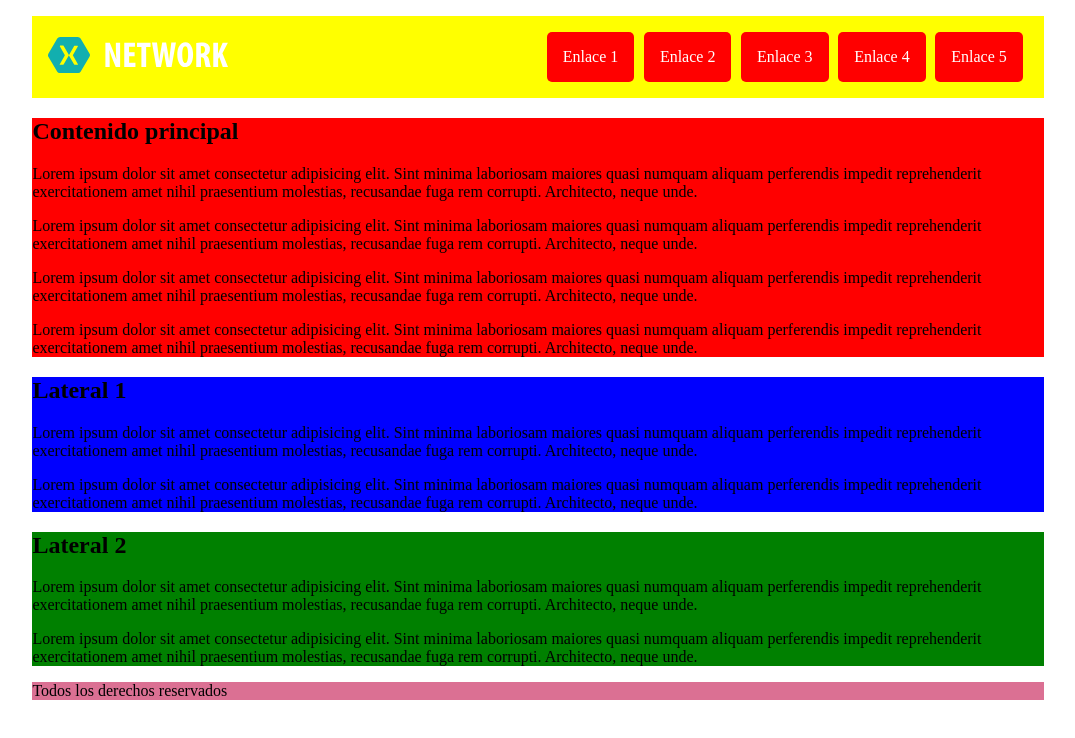
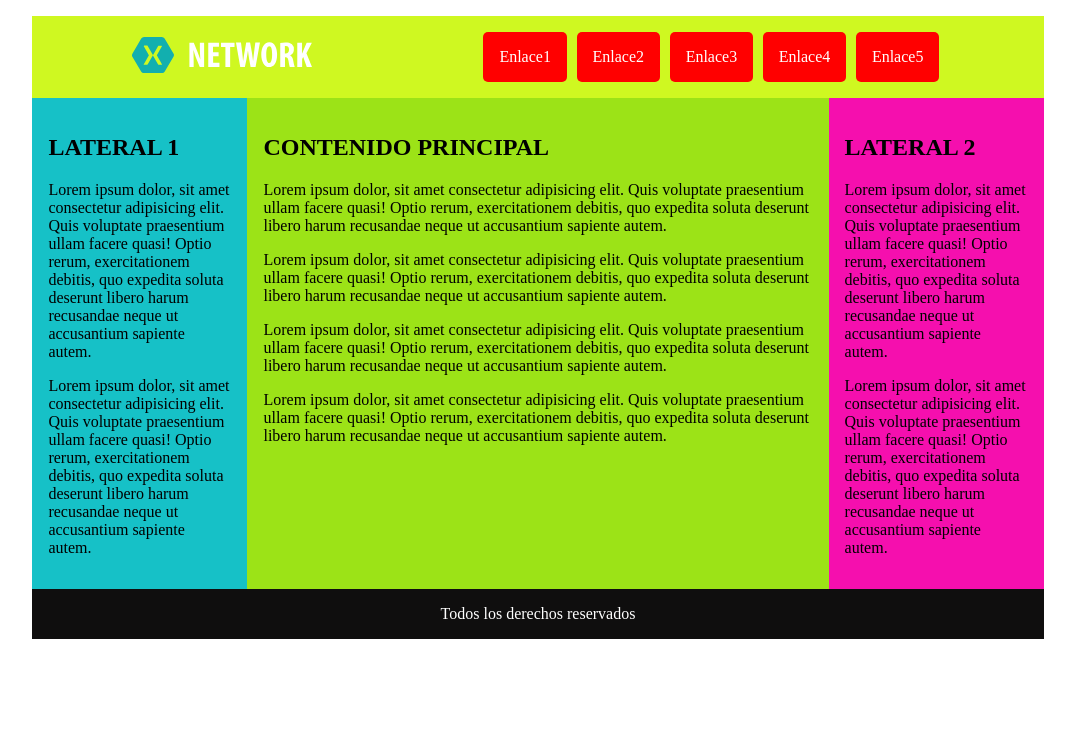
Before and after one commit to carcarabaca/proyecto_web, a plain HTML site: page flexbox - dise§o.html in a window 1280 px wide. Shown: the whole page, without its empty margins (102-1177 px from the left). Drawn offline with Linux system fonts and the light colour scheme.

Commit message:
primer commit en nuevo equipo

```diff
--- a/flexbox - dise§o.html
+++ b/flexbox - dise§o.html
@@ -2,62 +2,126 @@
 <html lang="en">
 
 <head>
-    <title>NETWORK | Soluciones Móbiles para empresas</title>
+    <title>NETWORK | Soluciones Móviles para empresas</title>
     <!-- Required meta tags always come first -->
     <meta charset="utf-8">
     <meta name="viewport" content="width=device-width, initial-scale=1, shrink-to-fit=no">
     <meta http-equiv="x-ua-compatible" content="ie=edge">
     <style>
+
        .contenedor{
            max-width: 80%;
-            margin:1rem auto;
+           margin: 1rem auto;
+           display: flex;
+           flex-wrap: wrap;
+       }
+       header{
+           background: #cff821;
+           padding: 1rem;
+           display: flex;
+           justify-content: space-around;
+           align-items: center;
+           flex: 1 1 100%;
+           order:0;
 
        }
-        header{
-            background: yellow;
-            padding: 1rem;
-            display: flex;
-            justify-content: space-between;
-            align-items: center;
-        }
-        header img {
-            width: 100%;
-
-        }
-        header a{
+       header a {
            flex: 0 1 180px;
        }
+       header a img{
+           width: 100%;
+       }
        header nav ul {
+           list-style: none;
+           padding: 0;
+           margin: 0;
            display: flex;
-            list-style: none;
-            padding:0;
-            margin:0;
-
        }
-        header nav ul li a {
+       header nav ul li a{
            display: block;
            background: red;
-            color: white;
+           color: #fff;
            padding: 1rem;
-            margin:0 .3rem;
+           margin: 0 .3rem;
            border-radius: 5px;
            text-decoration: none;
        }
-        header nav ul li a:hover {
-            color:black;
-        }
        .contenido{
-            background: red;
+           background: #9ce317;
+           flex: 3 1 0px;
+           order:2;
+           padding: 1rem;
+
        }
        .lateral-1{
-            background: blue;
+           background: #16c1c7;
+           flex: 1 1 0px;
+           order:1;
+           padding: 1rem;
+
        }
        .lateral-2{
-            background:green;
+            background: #f50fae;
+           flex: 1 1 0px;
+           order:3;
+           padding: 1rem;
        }
        footer{
-            background: palevioletred;
+           background: #0F0E0E;
+           color:white;
+           flex: 1 1 100%;
+           text-align: center;
+           order:4;
        }
+
+       @media (max-width:1000px){
+           .contenedor{
+               max-width: 90%;
+           }
+       }
+       @media (max-width:850px){
+           header{
+              flex-direction: column;
+           }
+           header a {
+               flex: 0 1 auto;
+               margin-bottom: 1rem;
+           }
+       }
+       @media (max-width:700px){
+
+            .lateral-1,.contenido,.lateral-2{
+                flex: 1 1 100%;
+            }
+       }
+       @media (max-width:590px){
+            .contenedor{
+                margin: 0;
+                max-width: 100%;
+            }
+            header{
+                padding: 1rem 0 0 0;
+                justify-content: center;
+                align-items: stretch;
+            }
+            header a.logo{
+                align-self: center;
+                padding: 1rem;
+            }
+            header nav ul {
+                flex-direction: column;
+            }
+            header nav ul li a {
+                margin:0;
+                border-radius: 0;
+                border-bottom: 1px solid white;
+                text-align: center;
+            }
+
+
+
+       }
+
 
     </style>
 
@@ -68,71 +132,55 @@
 
     <div class="contenedor">
         <header>
-            <a href="#">
+            <a href="#" class='logo'>
                 <img src="images/logo.svg" alt="logo del sitio">
             </a>
             <nav>
                 <ul>
-                    <li><a href="#">Enlace 1</a></li>
-                    <li><a href="#">Enlace 2</a></li>
-                    <li><a href="#">Enlace 3</a></li>
-                    <li><a href="#">Enlace 4</a></li>
-                    <li><a href="#">Enlace 5</a></li>
+                    <li><a href="#">Enlace1</a></li>
+                    <li><a href="#">Enlace2</a></li>
+                    <li><a href="#">Enlace3</a></li>
+                    <li><a href="#">Enlace4</a></li>
+                    <li><a href="#">Enlace5</a></li>
                 </ul>
             </nav>
         </header>
         <article class="contenido">
-            <h1>Contenido principal</h1>
-            <p>
-                Lorem ipsum dolor sit amet consectetur adipisicing elit.
-                Sint minima laboriosam maiores quasi numquam aliquam perferendis
-                impedit reprehenderit exercitationem amet nihil praesentium molestias, recusandae fuga rem corrupti. Architecto, neque unde.
-            </p>
-            <p>
-                Lorem ipsum dolor sit amet consectetur adipisicing elit.
-                Sint minima laboriosam maiores quasi numquam aliquam perferendis
-                impedit reprehenderit exercitationem amet nihil praesentium molestias, recusandae fuga rem corrupti. Architecto, neque unde.
-            </p>
-            <p>
-                Lorem ipsum dolor sit amet consectetur adipisicing elit.
-                Sint minima laboriosam maiores quasi numquam aliquam perferendis
-                impedit reprehenderit exercitationem amet nihil praesentium molestias, recusandae fuga rem corrupti. Architecto, neque unde.
-            </p>
-            <p>
-                Lorem ipsum dolor sit amet consectetur adipisicing elit.
-                Sint minima laboriosam maiores quasi numquam aliquam perferendis
-                impedit reprehenderit exercitationem amet nihil praesentium molestias, recusandae fuga rem corrupti. Architecto, neque unde.
-            </p>
+            <h1>CONTENIDO PRINCIPAL</h1>
+            <p>Lorem ipsum dolor, sit amet consectetur adipisicing elit. Quis voluptate praesentium
+                 ullam facere quasi! Optio rerum, exercitationem debitis, quo expedita soluta deserunt
+                 libero harum recusandae neque ut accusantium sapiente autem.</p>
+            <p>Lorem ipsum dolor, sit amet consectetur adipisicing elit. Quis voluptate praesentium
+                ullam facere quasi! Optio rerum, exercitationem debitis, quo expedita soluta deserunt
+                libero harum recusandae neque ut accusantium sapiente autem.</p>
+            <p>Lorem ipsum dolor, sit amet consectetur adipisicing elit. Quis voluptate praesentium
+                    ullam facere quasi! Optio rerum, exercitationem debitis, quo expedita soluta deserunt
+                    libero harum recusandae neque ut accusantium sapiente autem.</p>
+            <p>Lorem ipsum dolor, sit amet consectetur adipisicing elit. Quis voluptate praesentium
+                ullam facere quasi! Optio rerum, exercitationem debitis, quo expedita soluta deserunt
+                libero harum recusandae neque ut accusantium sapiente autem.</p>
         </article>
         <aside class="lateral-1">
-            <h2>Lateral 1</h2>
-            <p>
-                Lorem ipsum dolor sit amet consectetur adipisicing elit.
-                Sint minima laboriosam maiores quasi numquam aliquam perferendis
-                impedit reprehenderit exercitationem amet nihil praesentium molestias, recusandae fuga rem corrupti. Architecto, neque unde.
-            </p>
-            <p>
-                Lorem ipsum dolor sit amet consectetur adipisicing elit.
-                Sint minima laboriosam maiores quasi numquam aliquam perferendis
-                impedit reprehenderit exercitationem amet nihil praesentium molestias, recusandae fuga rem corrupti. Architecto, neque unde.
-            </p>
+            <h2>LATERAL 1</h2>
+            <p>Lorem ipsum dolor, sit amet consectetur adipisicing elit. Quis voluptate praesentium
+                    ullam facere quasi! Optio rerum, exercitationem debitis, quo expedita soluta deserunt
+                    libero harum recusandae neque ut accusantium sapiente autem.</p>
+            <p>Lorem ipsum dolor, sit amet consectetur adipisicing elit. Quis voluptate praesentium
+                ullam facere quasi! Optio rerum, exercitationem debitis, quo expedita soluta deserunt
+                libero harum recusandae neque ut accusantium sapiente autem.</p>
         </aside>
         <aside class="lateral-2">
-            <h2>Lateral 2</h2>
-            <p>
-                Lorem ipsum dolor sit amet consectetur adipisicing elit.                     Sint minima laboriosam maiores quasi numquam aliquam perferendis
-                impedit reprehenderit exercitationem amet nihil praesentium molestias, recusandae fuga rem corrupti. Architecto, neque unde.
-            </p>
-            <p>
-                Lorem ipsum dolor sit amet consectetur adipisicing elit.
-                Sint minima laboriosam maiores quasi numquam aliquam perferendis
-                impedit reprehenderit exercitationem amet nihil praesentium molestias, recusandae fuga rem corrupti. Architecto, neque unde.
-            </p>
+            <h2>LATERAL 2</h2>
+            <p>Lorem ipsum dolor, sit amet consectetur adipisicing elit. Quis voluptate praesentium
+                    ullam facere quasi! Optio rerum, exercitationem debitis, quo expedita soluta deserunt
+                    libero harum recusandae neque ut accusantium sapiente autem.</p>
+            <p>Lorem ipsum dolor, sit amet consectetur adipisicing elit. Quis voluptate praesentium
+                ullam facere quasi! Optio rerum, exercitationem debitis, quo expedita soluta deserunt
+                libero harum recusandae neque ut accusantium sapiente autem.</p>
         </aside>
         <footer>
             <p>Todos los derechos reservados</p>
         </footer>
-
     </div>
 
 </body>
```
Also changed, not shown: flexbox - dise§o1.html (added, +170 -0 lines). Lines whose indentation alone changed are shown as unchanged.
